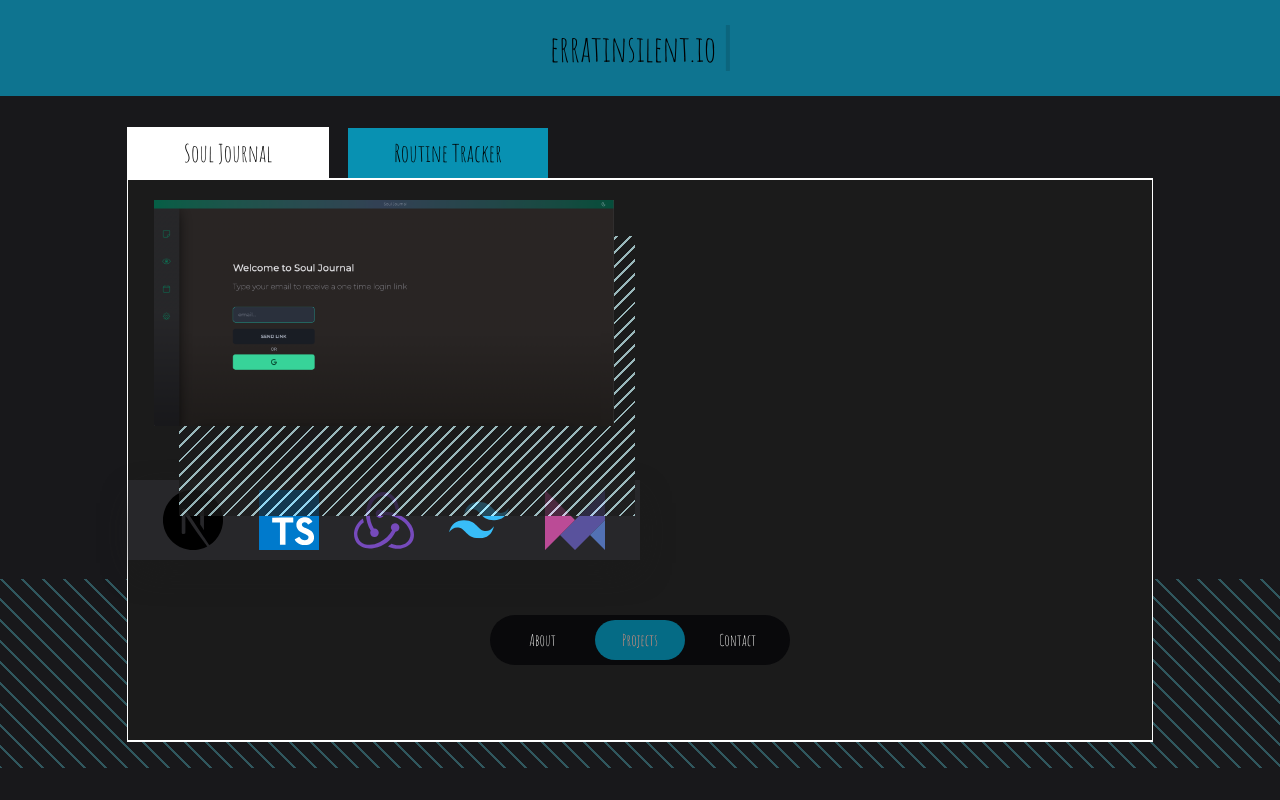
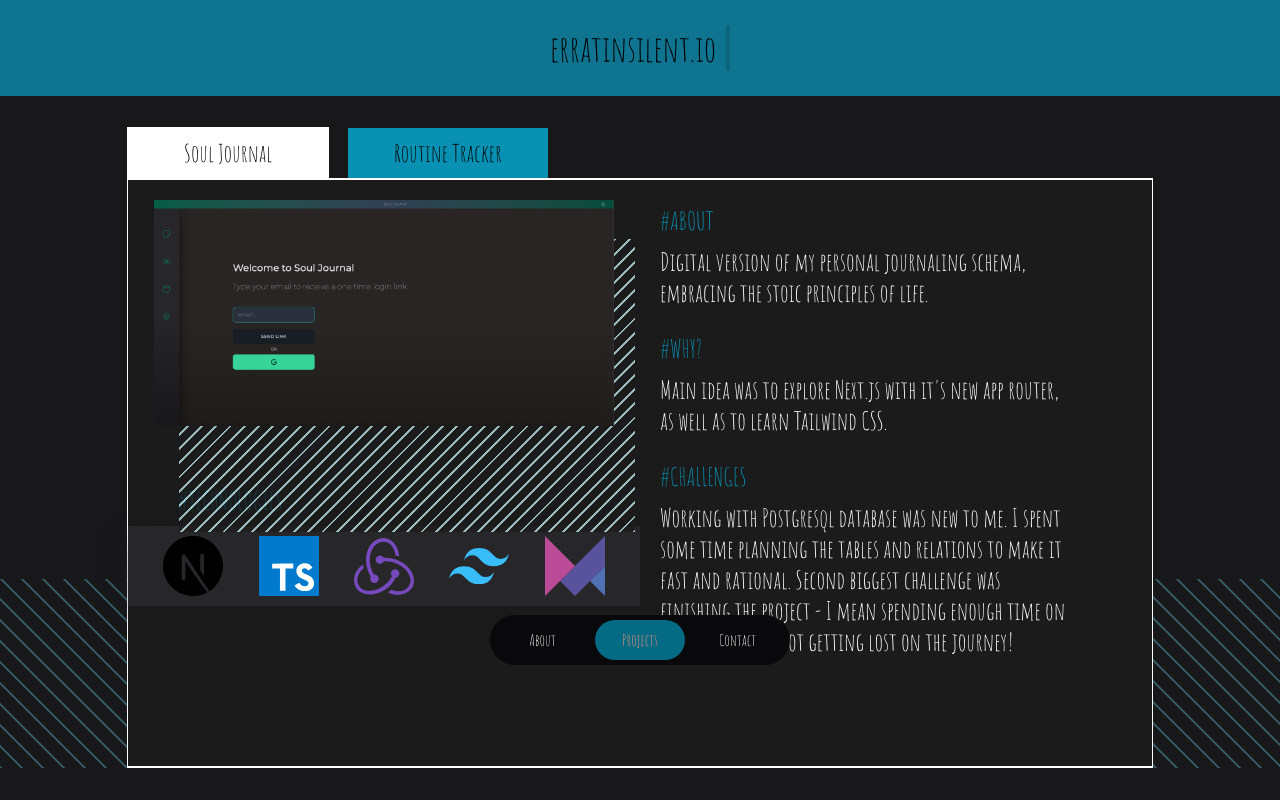
Before and after one commit to erratinsilentio/portfolio, a Vue app in the folder client/: page / in a window 1280 px wide. Both pictures are taken after a click on the item "Projects". Built offline with nearby package versions, Linux system fonts and the light colour scheme.

Commit message:
working on projects display

```diff
--- a/client/src/pages/Projects.vue
+++ b/client/src/pages/Projects.vue
@@ -26,11 +26,26 @@
                     <img src="../assets/souljournal.png" alt="project" class="screen" />
                 </a>
                 <div class="bg-img"></div>
-                <section class="logos">
-                    <img v-for="logo in  logos " :src="`/${logo}.svg`" alt="logo" class="logo" />
+                <section class="technologies">
+                    <p class="heading tech">#TECHNOLOGIES</p>
+                    <section class="logos">
+                        <img v-for="logo in  logos " :src="`/${logo}.svg`" alt="logo" class="logo" />
+                    </section>
                 </section>
             </section>
-            <section class="right"></section>
+            <section class="right">
+                <p class="heading">#ABOUT</p>
+                <p class="text">Digital version of my personal journaling schema, embracing the stoic principles of life.
+                </p>
+                <p class="heading">#WHY?</p>
+                <p class="text">Main idea was to explore Next.js with it's new app router, as well as to learn Tailwind CSS.
+                </p>
+                <p class="heading">#CHALLENGES</p>
+                <p class="text">Working with Postgresql database was new to me. I spent some time planning the tables and
+                    relations to
+                    make it fast and rational. Second biggest challenge was finishing the project - I mean spending enough
+                    time on the details, and not getting lost on the journey!</p>
+            </section>
         </section>
         <div class="bg"></div>
     </main>
@@ -82,7 +97,7 @@
     border-top: 2px solid white;
     border-bottom: 2px solid white;
     width: 80vw;
-    height: 70vh;
+    height: 75vh;
     z-index: 2;
     background-color: #1b1b1b;
     display: flex;
@@ -113,10 +128,22 @@
     background: repeating-linear-gradient(-45deg, #cffafe, #cffafe 2px, #1b1b1b 2px, #1b1b1b 10px);
 }
 
+.technologies {
+    width: 100%;
+    display: flex;
+    flex-direction: column;
+    align-items: flex-start;
+    margin-top: 30px;
+}
+
+.tech {
+    margin-left: 50px;
+}
+
 .logos {
     width: 100%;
     height: 80px;
-    margin-top: 50px;
+    margin-bottom: 30px;
     display: flex;
     flex-direction: row;
     align-items: center;
@@ -131,8 +158,23 @@
 }
 
 .right {
-    width: 50%;
+    width: 40%;
+    padding-left: 20px;
+    padding-right: 20px;
 }
+
+.text {
+    color: white;
+    font-size: 25px;
+    margin: 0px;
+}
+
+.heading {
+    color: #0891b2;
+    font-size: 25px;
+    margin-bottom: 10px;
+}
+
 
 .a-screen {
     width: 90%;
```
